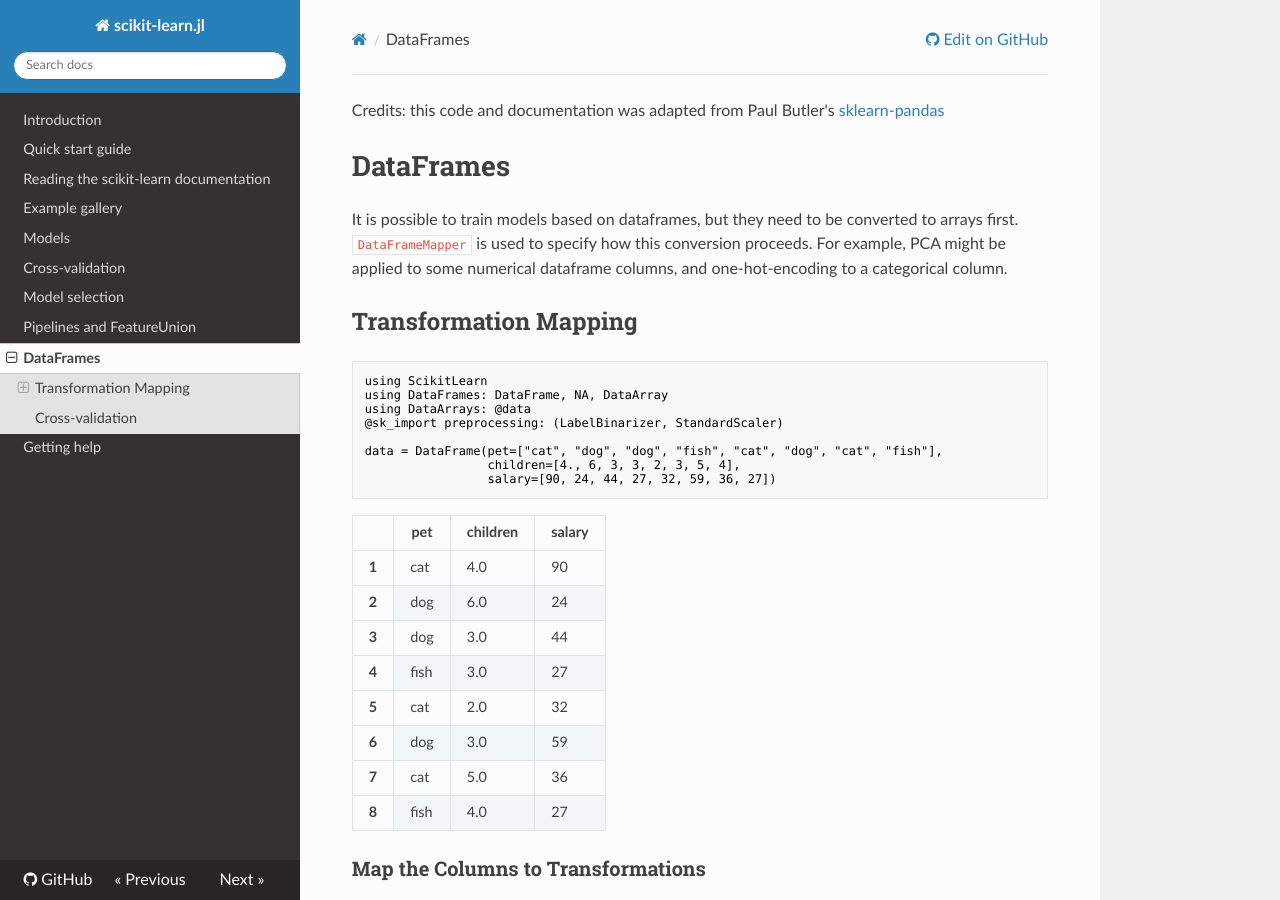
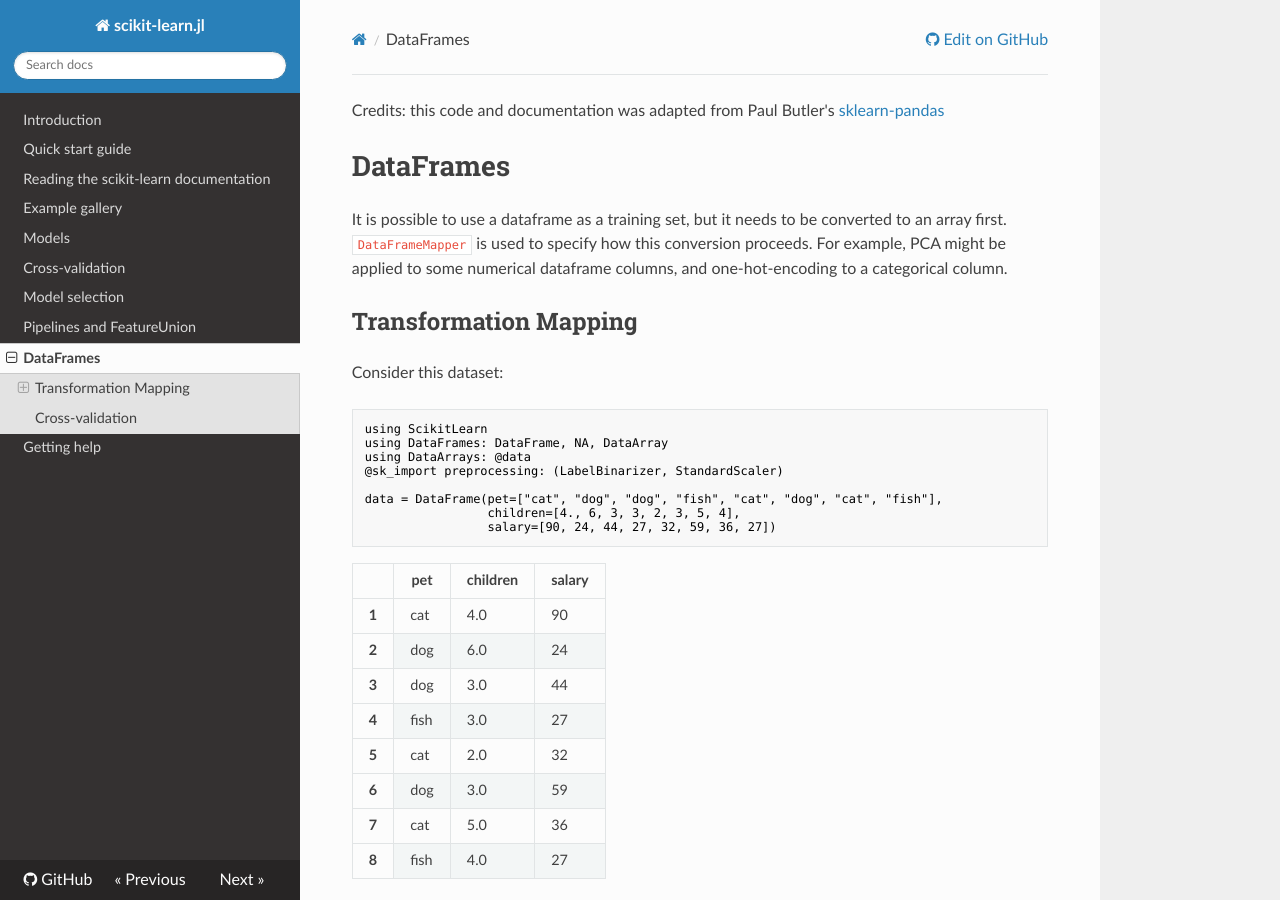
Before and after one commit to cstjean/ScikitLearn.jl, an MkDocs documentation site: the page built from docs/dataframes.md, in a window 1280 px wide and 900 px high. Built offline with MkDocs 1.6.1, drawn with Linux system fonts in a browser that asks for light colours; nearby versions of some CDN libraries; old or Windows-style settings are respelled for this version of MkDocs.

Commit message:
Improved wording in documentation

````diff
--- a/docs/dataframes.md
+++ b/docs/dataframes.md
@@ -3,9 +3,11 @@ Credits: this code and documentation was adapted from Paul Butler's [sklearn-pan
 
 # DataFrames
 
-It is possible to train models based on dataframes, but they need to be converted to arrays first. `DataFrameMapper` is used to specify how this conversion proceeds. For example, PCA might be applied to some numerical dataframe columns, and one-hot-encoding to a categorical column.
+It is possible to use a dataframe as a training set, but it needs to be converted to an array first. `DataFrameMapper` is used to specify how this conversion proceeds. For example, PCA might be applied to some numerical dataframe columns, and one-hot-encoding to a categorical column.
 
 ## Transformation Mapping
+
+Consider this dataset:
 
 
 ```julia
@@ -37,8 +39,6 @@ Note: `ScikitLearn.DataFrameMapper` won't be available until `DataFrames` is imp
 mapper = DataFrameMapper([(:pet, LabelBinarizer()),
                           ([:children], StandardScaler())]);
 ```
-
-
 
 The difference between specifying the column selector as :column (as a single symbol) and [:column] (as a list with one element) is the shape of the array that is passed to the transformer. In the first case, a one dimensional array with be passed, while in the second case it will be a 2-dimensional array with one column, i.e. a column vector.
 
````
Also changed, not shown: NEWS.md (added, +4 -0 lines), docs/quickstart.md (+2 -1 lines), 1 other file.
